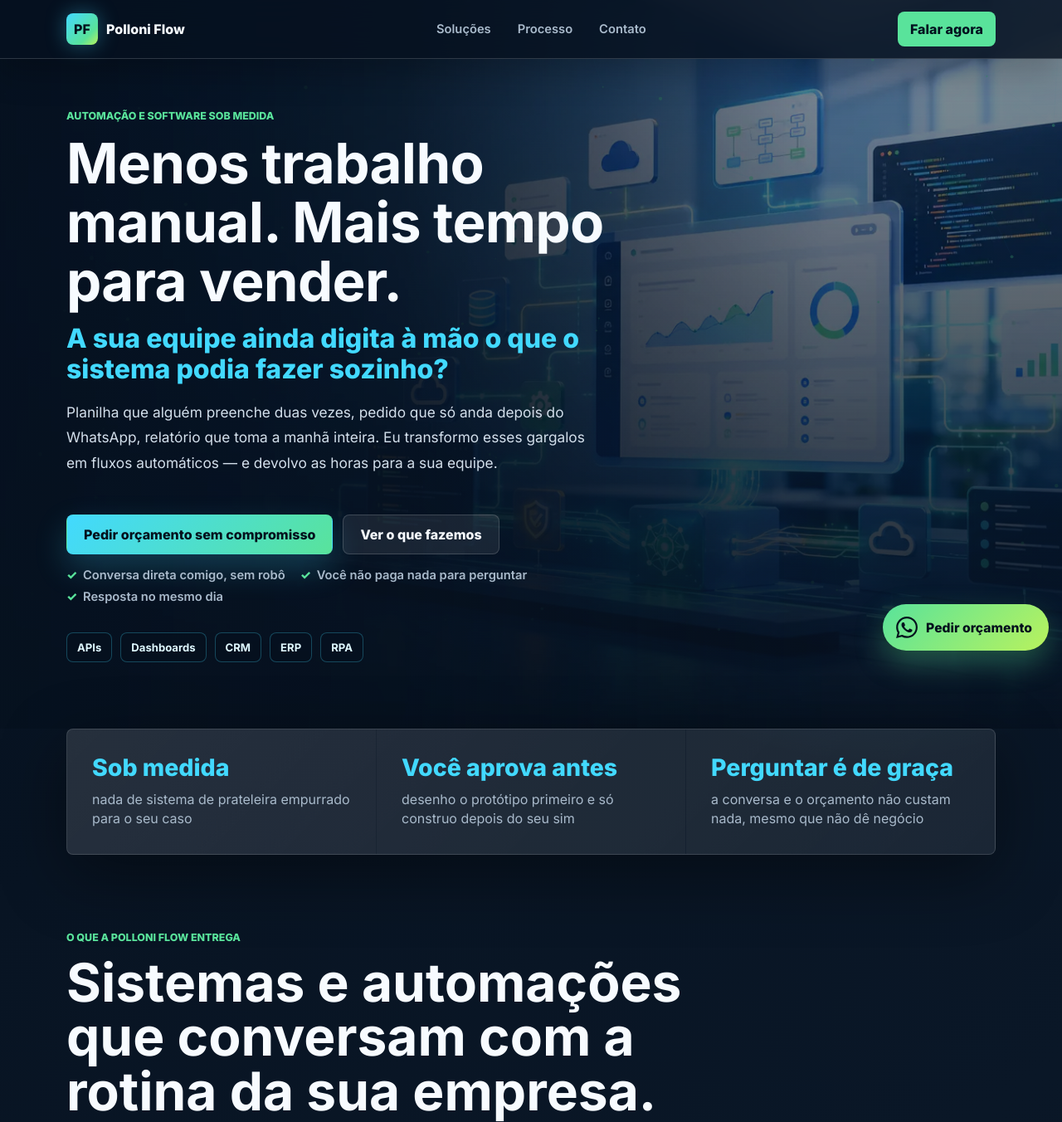
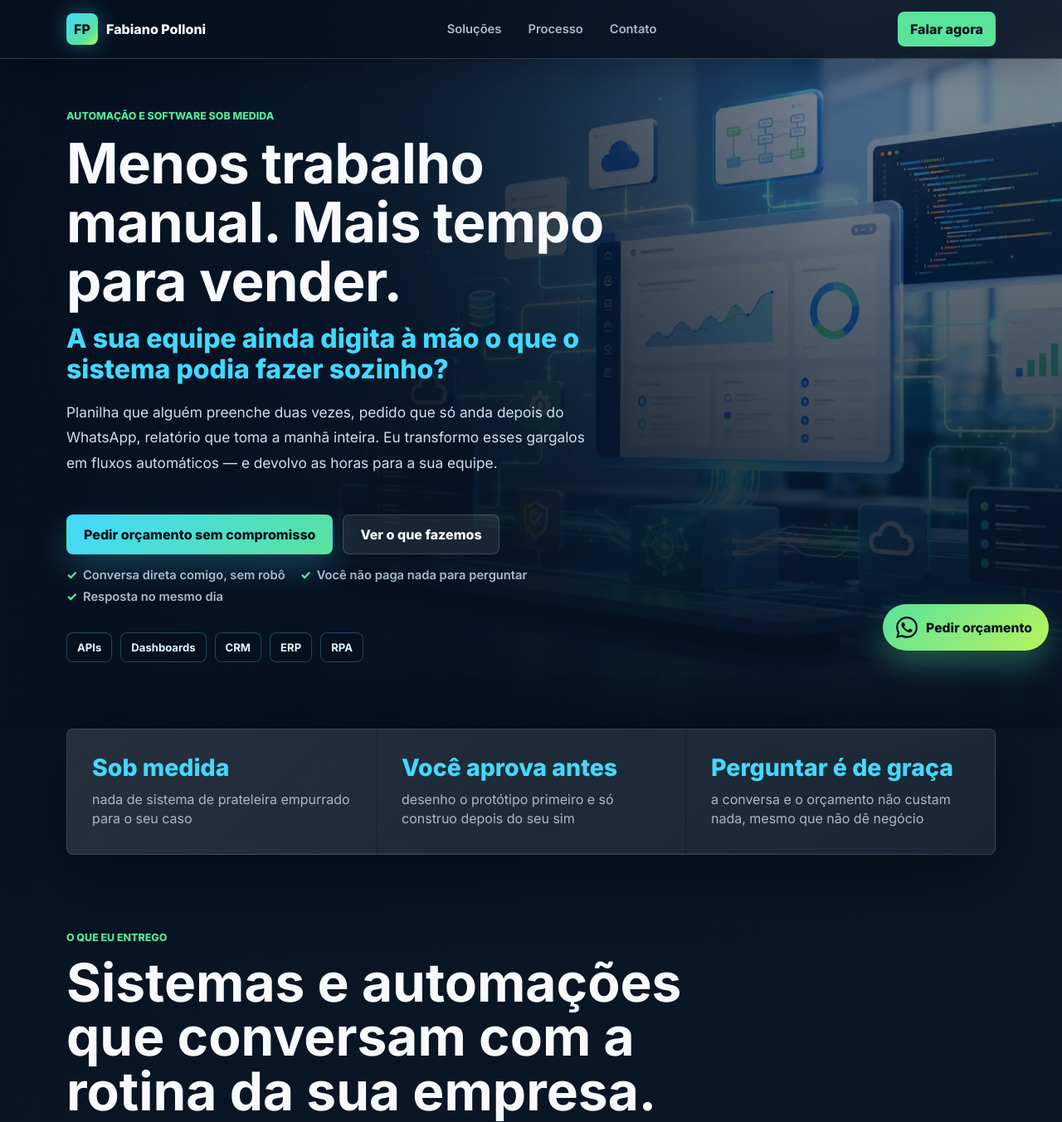
Before and after one commit to fabianopolone123/SIte_PolloniFlow, a Django app: page / in a window 1280 px wide. Shown: the top 1352 px of the page at 83% size. Run offline with Django 5.2, Linux system fonts and the light colour scheme; data comes from the database, SQL or seed files in the repository; data that the repository does not hold is empty.

Commit message:
Troca o nome da marca por Fabiano Polloni
O nome que o visitante le passa a ser a pessoa, nao a empresa: titulo da aba,
selo do topo, rodape, og:site_name, as quatro mensagens ja escritas do WhatsApp
e os titulos do painel. O selo de duas letras acompanha: PF virou FP.

A secao de solucoes dizia "O que a Polloni Flow entrega", em terceira pessoa.
Virou "O que eu entrego", que e a voz do resto da pagina — o hero ja diz "Eu
transformo esses gargalos" e o contato, "quem responde sou eu".

Nao mexe em nada que o visitante nao ve: o pacote Django continua polloniflow,
e com ele o caminho no servidor, o servico e o deploy.

Co-Authored-By: Claude Opus 5 (1M context) <noreply@anthropic.com>

```diff
--- a/manage.py
+++ b/manage.py
@@ -1,5 +1,5 @@
 #!/usr/bin/env python
-"""Django command-line utility for Polloni Flow."""
+"""Django command-line utility for the Fabiano Polloni site."""
 import os
 import sys
 
--- a/painel/static/painel/css/painel.css
+++ b/painel/static/painel/css/painel.css
@@ -1,4 +1,4 @@
-/* Painel de relatorios da Polloni Flow.
+/* Painel de relatorios do Fabiano Polloni.
  *
  * As cores dos graficos NAO sao as cores da marca. O ciano e o verde do site
  * sao claros demais para virar dado sobre fundo escuro (ficam fora da faixa de
--- a/painel/templates/painel/base.html
+++ b/painel/templates/painel/base.html
@@ -5,7 +5,7 @@
     <meta charset="utf-8">
     <meta name="viewport" content="width=device-width, initial-scale=1">
     <meta name="robots" content="noindex, nofollow">
-    <title>{% block titulo %}Painel{% endblock %} | Polloni Flow</title>
+    <title>{% block titulo %}Painel{% endblock %} | Fabiano Polloni</title>
     <link rel="icon" href="{% static 'landing/img/favicon.svg' %}" type="image/svg+xml">
     <link rel="alternate icon" href="{% static 'landing/img/favicon.ico' %}" sizes="48x48 32x32 16x16">
     <link rel="apple-touch-icon" href="{% static 'landing/img/apple-touch-icon.png' %}">
--- a/painel/templates/painel/dashboard.html
+++ b/painel/templates/painel/dashboard.html
@@ -6,8 +6,8 @@
 {% block corpo %}
 <header class="topo">
     <div class="marca">
-        <span class="marca-selo">PF</span>
-        <span>Relatórios · Polloni Flow</span>
+        <span class="marca-selo">FP</span>
+        <span>Relatórios · Fabiano Polloni</span>
     </div>
     <div class="topo-direita">
         <span>{{ user.username }}</span>
--- a/painel/templates/painel/entrar.html
+++ b/painel/templates/painel/entrar.html
@@ -7,8 +7,8 @@
     <form method="post">
         {% csrf_token %}
         <div class="marca">
-            <span class="marca-selo">PF</span>
-            <span>Polloni Flow</span>
+            <span class="marca-selo">FP</span>
+            <span>Fabiano Polloni</span>
         </div>
         <h1>Painel de relatórios</h1>
         <p class="ajuda">Acompanhe de onde vêm as visitas do site e quantas viram conversa no WhatsApp.</p>
--- a/static/landing/js/main.js
+++ b/static/landing/js/main.js
@@ -1,4 +1,4 @@
-/* Página inicial da Polloni Flow.
+/* Página inicial do Fabiano Polloni.
  *
  * A medição vem primeiro, de propósito. Ela é o que alimenta o painel de
  * relatórios, e antes ficava no fim do arquivo, depois da animação de fundo:
--- a/templates/landing/index.html
+++ b/templates/landing/index.html
@@ -4,7 +4,7 @@
 <head>
     <meta charset="utf-8">
     <meta name="viewport" content="width=device-width, initial-scale=1">
-    <title>Polloni Flow | Automação e software para negócios mais ágeis</title>
+    <title>Fabiano Polloni | Automação e software para negócios mais ágeis</title>
     <meta name="description" content="Automatizo o trabalho manual que trava a sua equipe: sistemas, integrações e painéis sob medida. Peça um orçamento sem compromisso pelo WhatsApp.">
     <link rel="canonical" href="https://fabianopolone.com.br/">
     <link rel="icon" href="{% static 'landing/img/favicon.svg' %}" type="image/svg+xml">
@@ -17,7 +17,7 @@
     {% endcomment %}
     <meta property="og:type" content="website">
     <meta property="og:locale" content="pt_BR">
-    <meta property="og:site_name" content="Polloni Flow">
+    <meta property="og:site_name" content="Fabiano Polloni">
     <meta property="og:title" content="Menos trabalho manual. Mais tempo para vender.">
     <meta property="og:description" content="Sistemas, integrações e automações sob medida para tirar da mão da sua equipe o que o computador pode fazer sozinho. Orçamento sem compromisso.">
     <meta property="og:url" content="https://fabianopolone.com.br/">
@@ -45,16 +45,16 @@
     <canvas class="network-canvas" id="networkCanvas" aria-hidden="true"></canvas>
 
     <header class="site-header" data-reveal>
-        <a class="brand" href="#top" aria-label="Polloni Flow">
-            <span class="brand-mark">PF</span>
-            <span class="brand-texto">Polloni Flow</span>
+        <a class="brand" href="#top" aria-label="Fabiano Polloni">
+            <span class="brand-mark">FP</span>
+            <span class="brand-texto">Fabiano Polloni</span>
         </a>
         <nav class="nav-links" aria-label="Navegação principal">
             <a href="#solucoes" data-evento="menu_solucoes">Soluções</a>
             <a href="#processo" data-evento="menu_processo">Processo</a>
             <a href="#contato" data-evento="menu_contato">Contato</a>
         </nav>
-        <a class="header-action" href="https://wa.me/5514988208134?text=Ol%C3%A1%21%20Vi%20o%20site%20da%20Polloni%20Flow%20e%20queria%20um%20or%C3%A7amento%20sem%20compromisso.%20Meu%20caso%20%C3%A9%3A%20" target="_blank" rel="noreferrer" data-evento="whatsapp_topo">
+        <a class="header-action" href="https://wa.me/5514988208134?text=Ol%C3%A1%21%20Vi%20o%20site%20do%20Fabiano%20Polloni%20e%20queria%20um%20or%C3%A7amento%20sem%20compromisso.%20Meu%20caso%20%C3%A9%3A%20" target="_blank" rel="noreferrer" data-evento="whatsapp_topo">
             Falar agora
         </a>
     </header>
@@ -87,7 +87,7 @@
                     automáticos — e devolvo as horas para a sua equipe.
                 </p>
                 <div class="hero-actions">
-                    <a class="btn primary" href="https://wa.me/5514988208134?text=Ol%C3%A1%21%20Vi%20o%20site%20da%20Polloni%20Flow%20e%20queria%20um%20or%C3%A7amento%20sem%20compromisso.%20O%20que%20mais%20toma%20tempo%20da%20minha%20equipe%20hoje%20%C3%A9%3A%20" target="_blank" rel="noreferrer" data-evento="diagnostico">
+                    <a class="btn primary" href="https://wa.me/5514988208134?text=Ol%C3%A1%21%20Vi%20o%20site%20do%20Fabiano%20Polloni%20e%20queria%20um%20or%C3%A7amento%20sem%20compromisso.%20O%20que%20mais%20toma%20tempo%20da%20minha%20equipe%20hoje%20%C3%A9%3A%20" target="_blank" rel="noreferrer" data-evento="diagnostico">
                         Pedir orçamento sem compromisso
                     </a>
                     <a class="btn secondary" href="#solucoes" data-evento="ver_solucoes">Ver o que fazemos</a>
@@ -131,7 +131,7 @@
 
         <section class="section" id="solucoes">
             <div class="section-heading" data-reveal>
-                <p class="eyebrow">O que a Polloni Flow entrega</p>
+                <p class="eyebrow">O que eu entrego</p>
                 <h2>Sistemas e automações que conversam com a rotina da sua empresa.</h2>
             </div>
             <div class="solution-grid">
@@ -237,14 +237,14 @@
                     </p>
                 </div>
             </div>
-            <a class="btn primary large" href="https://wa.me/5514988208134?text=Ol%C3%A1%21%20Vi%20o%20site%20da%20Polloni%20Flow%20e%20queria%20um%20or%C3%A7amento%20sem%20compromisso.%20O%20processo%20que%20quero%20automatizar%20%C3%A9%3A%20" target="_blank" rel="noreferrer" data-evento="whatsapp_final">
+            <a class="btn primary large" href="https://wa.me/5514988208134?text=Ol%C3%A1%21%20Vi%20o%20site%20do%20Fabiano%20Polloni%20e%20queria%20um%20or%C3%A7amento%20sem%20compromisso.%20O%20processo%20que%20quero%20automatizar%20%C3%A9%3A%20" target="_blank" rel="noreferrer" data-evento="whatsapp_final">
                 Pedir meu orçamento
             </a>
         </section>
     </main>
 
     <footer class="site-footer">
-        <span>Polloni Flow</span>
+        <span>Fabiano Polloni</span>
         <span>Automação e software para negócios mais ágeis.</span>
     </footer>
 
@@ -253,7 +253,7 @@
     É um link comum: aparece mesmo se o JavaScript não rodar.
     {% endcomment %}
     <a class="whatsapp-flutuante"
-       href="https://wa.me/5514988208134?text=Ol%C3%A1%21%20Vi%20o%20site%20da%20Polloni%20Flow%20e%20queria%20um%20or%C3%A7amento%20sem%20compromisso.%20Meu%20caso%20%C3%A9%3A%20"
+       href="https://wa.me/5514988208134?text=Ol%C3%A1%21%20Vi%20o%20site%20do%20Fabiano%20Polloni%20e%20queria%20um%20or%C3%A7amento%20sem%20compromisso.%20Meu%20caso%20%C3%A9%3A%20"
        target="_blank" rel="noreferrer" data-evento="whatsapp_flutuante"
        aria-label="Pedir orçamento sem compromisso pelo WhatsApp">
         <svg viewBox="0 0 24 24" fill="currentColor" aria-hidden="true" focusable="false">
```
Also changed, not shown: docs/visao-geral.md (+2 -2 lines), README.md, docs/README.md.
